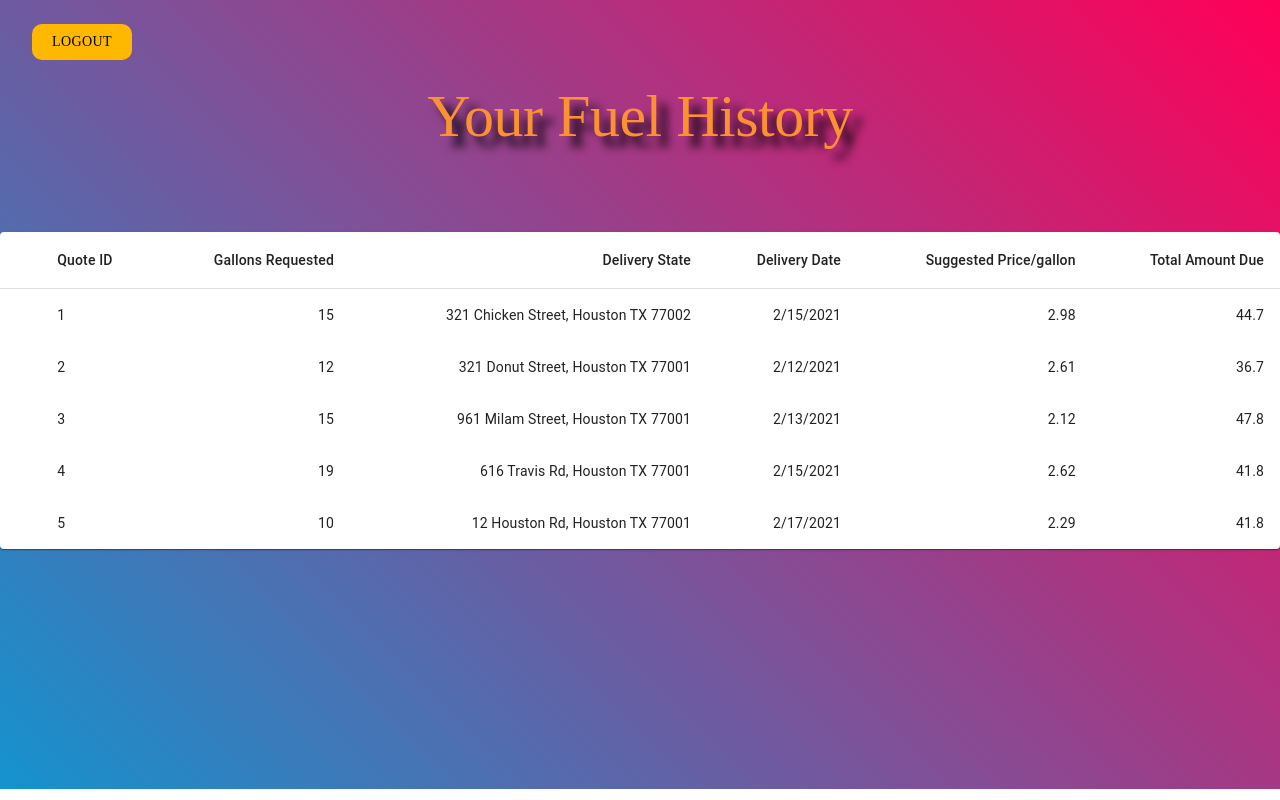
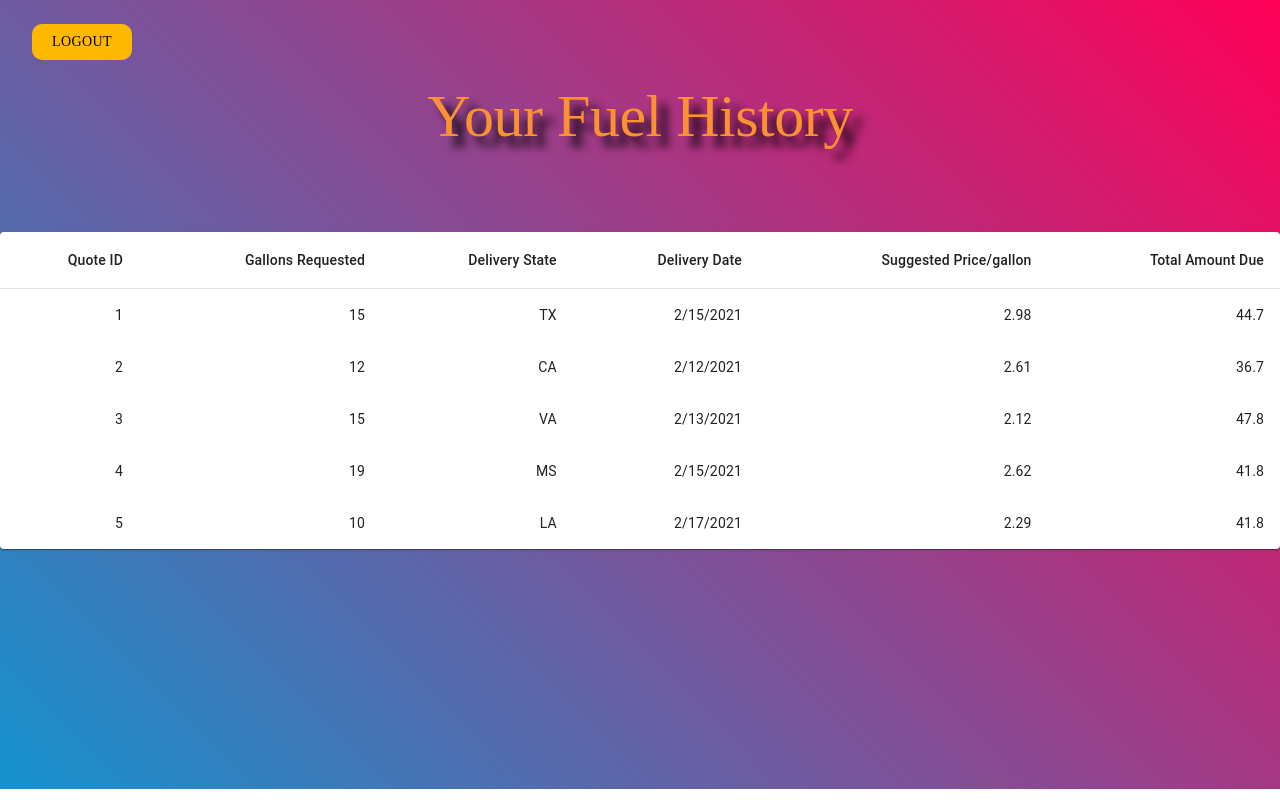
Before and after one commit to shubhsheth/SD-Project, a React (Create React App) app in the folder client/: page /fuel-history in a window 1280 px wide. Built offline with nearby package versions, Linux system fonts and the light colour scheme.

Commit message:
minor edits to FuelHistory

```diff
--- a/client/src/pages/FuelHistory/FuelHistoryTable.js
+++ b/client/src/pages/FuelHistory/FuelHistoryTable.js
@@ -1,4 +1,4 @@
-import React from 'react';
+import React, { useState } from 'react';
 import { makeStyles } from '@material-ui/core/styles';
 import Table from '@material-ui/core/Table';
 import TableBody from '@material-ui/core/TableBody';
@@ -28,24 +28,27 @@ function createData( quoteID, gallons, address, date, price, total ) {
     date,
     price,
     total,
-    history: [
-      { date: '2020-01-05', customerId: '11091700', amount: 3 },
-      { date: '2020-01-02', customerId: 'Anonymous', amount: 1 },
-    ],
   };
 }
+
+
 
 function Row(props) {
   const { row } = props;
   const classes = useRowStyles();
 
+  // const [quoteHistory, setQuoteHistory] = useState({
+  //   location: "",
+  //   gallons: "",
+  //   date: "",
+  //   quote: "",
+  //   total: "",
+  // })
+
   return (
     <React.Fragment>
       <TableRow className={classes.root}>
-        <TableCell>
-
-        </TableCell>
-        <TableCell component="th" scope="row">
+        <TableCell align="right" component="th" scope="row">
           {row.quoteID}
         </TableCell>
         <TableCell align="right">{row.gallons}</TableCell>
@@ -60,12 +63,11 @@ function Row(props) {
 
 
 const rows = [
-  createData('1', 15, "321 Chicken Street, Houston TX 77002", "2/15/2021", 2.98, 44.70),
-  createData('2', 12, "321 Donut Street, Houston TX 77001", "2/12/2021", 2.61, 36.7),
-  createData('3', 15, "961 Milam Street, Houston TX 77001", "2/13/2021", 2.12, 47.8),
-  createData('4', 19, "616 Travis Rd, Houston TX 77001", "2/15/2021", 2.62, 41.8),
-  createData('5', 10, "12 Houston Rd, Houston TX 77001", "2/17/2021", 2.29, 41.8),
-
+  createData("1", 15, "TX", "2/15/2021", 2.98, 44.7),
+  createData("2", 12, "CA", "2/12/2021", 2.61, 36.7),
+  createData("3", 15, "VA", "2/13/2021", 2.12, 47.8),
+  createData("4", 19, "MS", "2/15/2021", 2.62, 41.8),
+  createData("5", 10, "LA", "2/17/2021", 2.29, 41.8),
 ];
 
 export default function FuelHistory() {
@@ -75,8 +77,7 @@ export default function FuelHistory() {
       <Table aria-label="collapsible table">
         <TableHead>
           <TableRow>
-            <TableCell />
-            <TableCell>Quote ID</TableCell>
+            <TableCell align="right">Quote ID</TableCell>
             <TableCell align="right">Gallons Requested</TableCell>
             <TableCell align="right">Delivery State</TableCell>
             <TableCell align="right">Delivery Date</TableCell>
```
